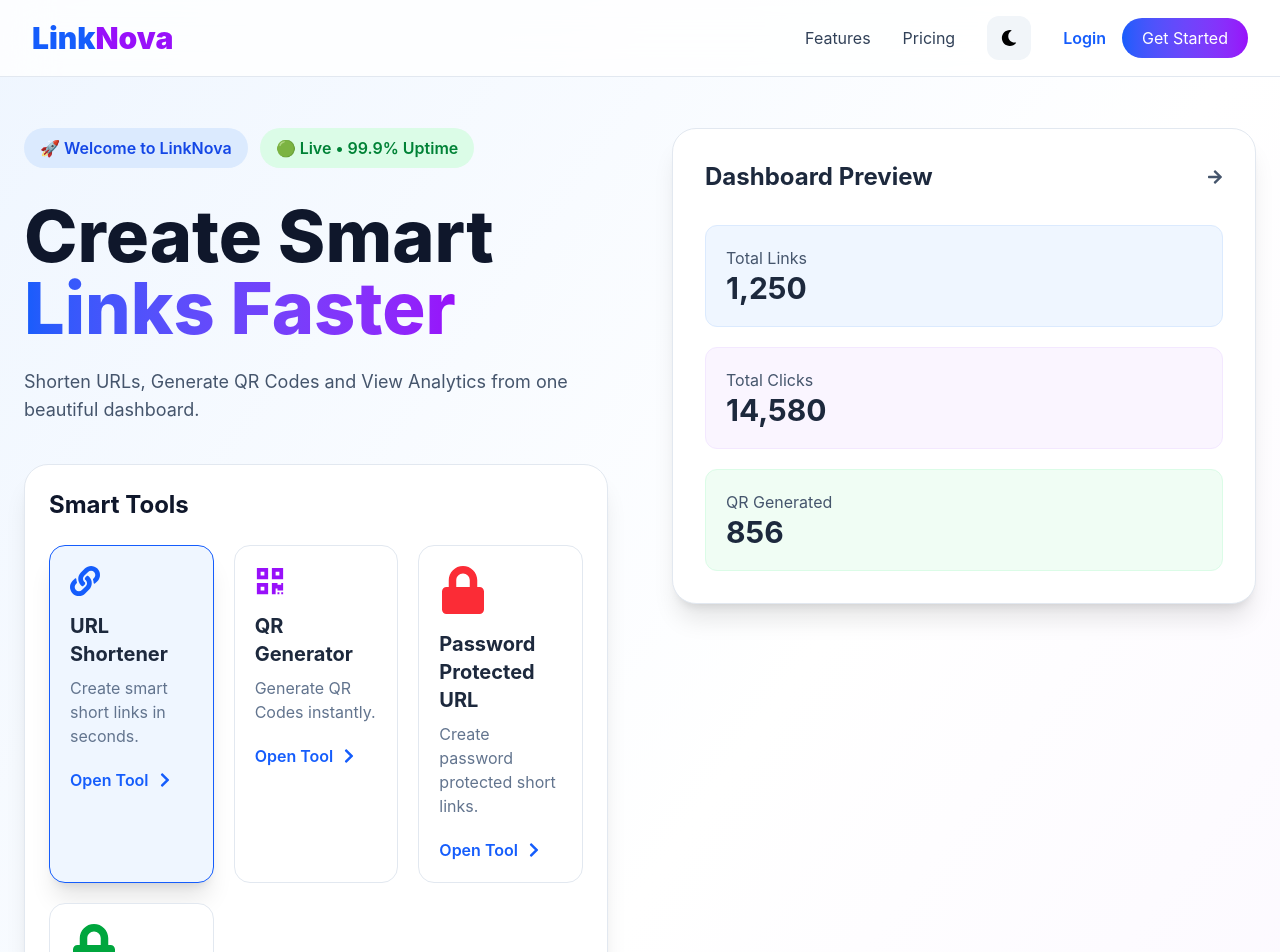
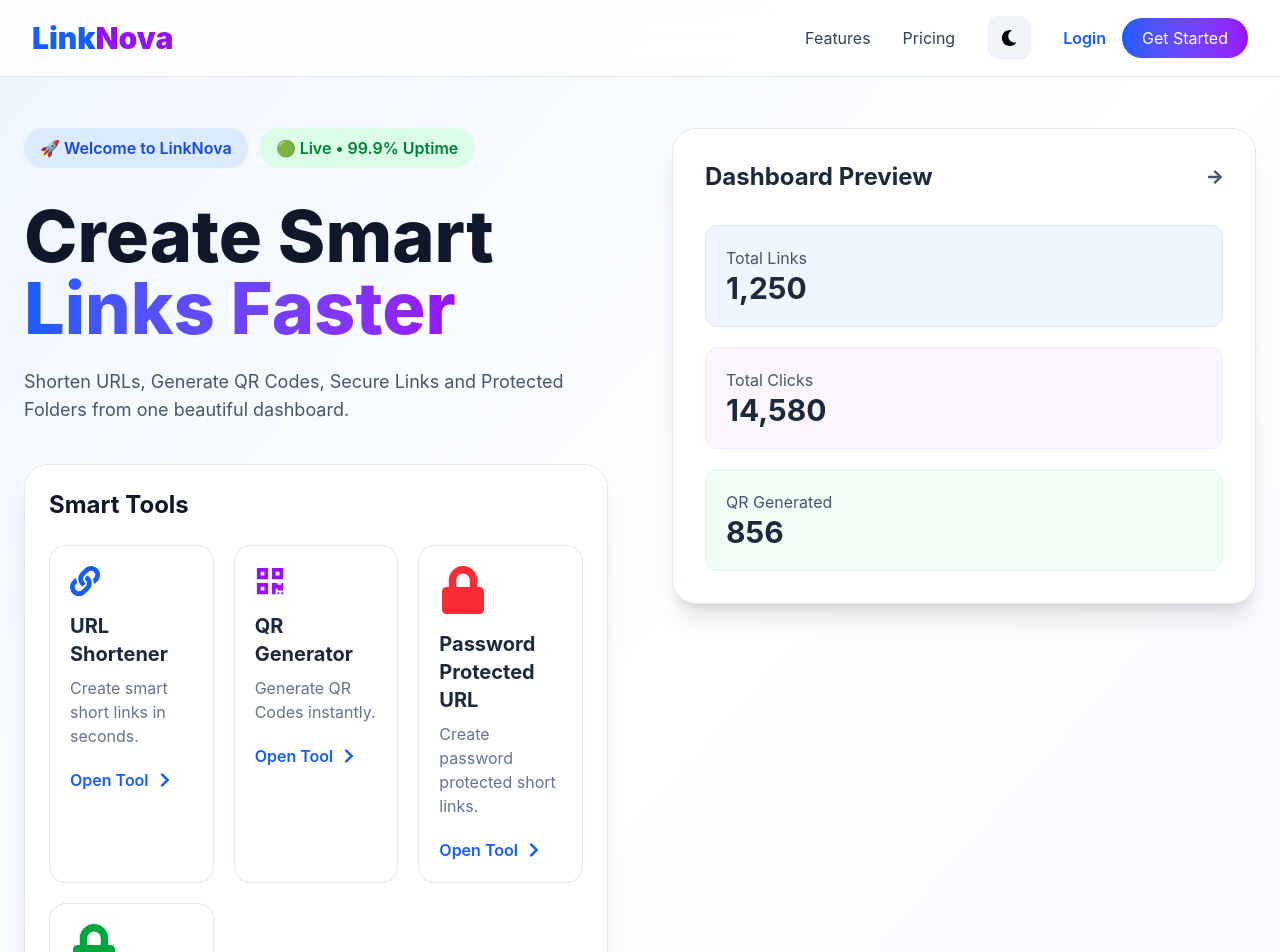
Before and after one commit to Arpan00095/smart-url-shortener, a React (Vite) app in the folder client/: page / in a window 1280 px wide. Shown: the top 952 px of the page. Built offline with nearby package versions, Linux system fonts and the light colour scheme.

Commit message:
Move tools to dedicated pages

```diff
--- a/client/src/components/home/Hero.jsx
+++ b/client/src/components/home/Hero.jsx
@@ -1,51 +1,43 @@
-import { useState } from "react";
-import { motion } from "framer-motion";
 import {
   FaLink,
   FaQrcode,
-  FaChartBar,
   FaLock,
 } from "react-icons/fa";
-import UrlShortener from "../tools/UrlShortener";
-import QRGenerator from "../tools/QRGenerator";
-import AnalyticsTool from "../tools/AnalyticsTool";
-import PasswordProtectedFolder from "../tools/PasswordProtectedFolder";
+
 import DashboardPreview from "./DashboardPreview";
-import ToolCards from "./ToolCards";
 import HeroLeft from "./HeroLeft";
 
 const Hero = () => {
-  const [activeTool, setActiveTool] = useState("url");
 
   const tools = [
     {
       id: "url",
       title: "URL Shortener",
       description: "Create smart short links in seconds.",
+      link: "/url-shortener",
       icon: <FaLink className="text-3xl text-blue-600" />,
-      active: "border-blue-600 bg-blue-50 dark:bg-slate-800",
     },
     {
       id: "qr",
       title: "QR Generator",
       description: "Generate QR Codes instantly.",
+      link: "/qr-generator",
       icon: <FaQrcode className="text-3xl text-purple-600" />,
-      active: "border-purple-600 bg-purple-50 dark:bg-slate-800",
     },
     {
       id: "password",
       title: "Password Protected URL",
       description: "Create password protected short links.",
+      link: "/protected-url",
       icon: <FaLock className="text-5xl text-red-500 mb-4" />,
-      active: "border-red-600 bg-red-50 dark:bg-slate-800",
     },
     {
       id: "folder",
       title: "Protected Folder",
       description: "Upload multiple files inside a password protected folder.",
+      link: "/protected-folder",
       icon: <FaLock className="text-5xl text-green-600 mb-4" />,
-      active: "border-green-600 bg-green-50 dark:bg-slate-800",
-    }
+    },
   ];
 
   return (
@@ -55,11 +47,8 @@
 
         <div className="grid lg:grid-cols-2 gap-16 items-start">
 
-          <HeroLeft
-            tools={tools}
-            activeTool={activeTool}
-            setActiveTool={setActiveTool}
-          />
+          <HeroLeft tools={tools} />
+
           <DashboardPreview />
 
         </div>
--- a/client/src/components/home/HeroLeft.jsx
+++ b/client/src/components/home/HeroLeft.jsx
@@ -1,13 +1,7 @@
 import { motion } from "framer-motion";
-
 import ToolCards from "./ToolCards";
 
-import UrlShortener from "../tools/UrlShortener";
-import QRGenerator from "../tools/QRGenerator";
-import PasswordProtectedUrl from "../tools/PasswordProtectedUrl";
-import PasswordProtectedFolder from "../tools/PasswordProtectedFolder";
-
-const HeroLeft = ({ tools, activeTool, setActiveTool }) => {
+const HeroLeft = ({ tools }) => {
   return (
     <motion.div
       initial={{ opacity: 0, x: -40 }}
@@ -36,7 +30,7 @@
       </h1>
 
       <p className="mt-6 text-slate-600 dark:text-slate-300 text-lg">
-        Shorten URLs, Generate QR Codes and View Analytics
+        Shorten URLs, Generate QR Codes, Secure Links and Protected Folders
         from one beautiful dashboard.
       </p>
 
@@ -46,41 +40,37 @@
           Smart Tools
         </h2>
 
-        <ToolCards
-          tools={tools}
-          activeTool={activeTool}
-          setActiveTool={setActiveTool}
-        />
-
-      </div>
-
-      <div className="mt-8">
-
-        {activeTool === "url" && <UrlShortener />}
-
-        {activeTool === "qr" && <QRGenerator />}
-
-        {activeTool === "password" && <PasswordProtectedUrl />}
-
-        {activeTool === "folder" && <PasswordProtectedFolder />}
+        <ToolCards tools={tools} />
 
       </div>
 
       <div className="flex gap-10 mt-12 flex-wrap">
 
         <div>
-          <h2 className="text-3xl font-bold text-slate-900 dark:text-white">10M+</h2>
-          <p className="text-slate-500 dark:text-slate-400">Links Created</p>
+          <h2 className="text-3xl font-bold text-slate-900 dark:text-white">
+            10M+
+          </h2>
+          <p className="text-slate-500 dark:text-slate-400">
+            Links Created
+          </p>
         </div>
 
         <div>
-          <h2 className="text-3xl font-bold text-slate-900 dark:text-white">50K+</h2>
-          <p className="text-slate-500 dark:text-slate-400">Users</p>
+          <h2 className="text-3xl font-bold text-slate-900 dark:text-white">
+            50K+
+          </h2>
+          <p className="text-slate-500 dark:text-slate-400">
+            Users
+          </p>
         </div>
 
         <div>
-          <h2 className="text-3xl font-bold text-slate-900 dark:text-white">99.9%</h2>
-          <p className="text-slate-500 dark:text-slate-400">Uptime</p>
+          <h2 className="text-3xl font-bold text-slate-900 dark:text-white">
+            99.9%
+          </h2>
+          <p className="text-slate-500 dark:text-slate-400">
+            Uptime
+          </p>
         </div>
 
       </div>
--- a/client/src/components/home/ToolCards.jsx
+++ b/client/src/components/home/ToolCards.jsx
@@ -1,6 +1,9 @@
 import { FaChevronRight } from "react-icons/fa";
+import { useNavigate } from "react-router-dom";
 
-const ToolCards = ({ tools, activeTool, setActiveTool }) => {
+const ToolCards = ({ tools }) => {
+  const navigate = useNavigate();
+
   return (
     <div className="grid grid-cols-1 sm:grid-cols-2 lg:grid-cols-3 gap-5">
 
@@ -8,12 +11,8 @@
 
         <div
           key={tool.id}
-          onClick={() => setActiveTool(tool.id)}
-          className={`group cursor-pointer rounded-2xl border p-5 transition-all duration-300 ${
-            activeTool === tool.id
-              ? "border-blue-600 bg-blue-50 dark:bg-slate-800 shadow-xl"
-              : "border-slate-200 dark:border-slate-700 bg-white dark:bg-slate-900 hover:border-blue-500 hover:shadow-xl"
-          }`}
+          onClick={() => navigate(tool.link)}
+          className="group cursor-pointer rounded-2xl border border-slate-200 dark:border-slate-700 bg-white dark:bg-slate-900 p-5 transition-all duration-300 hover:border-blue-500 hover:shadow-xl"
         >
 
           <div className="mb-4">
--- /dev/null
+++ b/client/src/pages/PasswordProtectedUrlPage.jsx
@@ -0,0 +1,36 @@
+import Navbar from "../components/common/Navbar";
+import Footer from "../components/common/Footer";
+
+import PasswordProtectedUrl from "../components/tools/PasswordProtectedUrl";
+
+const PasswordProtectedUrlPage = () => {
+  return (
+    <>
+      <Navbar />
+
+      <main className="min-h-screen bg-slate-50 dark:bg-slate-950 pt-32 pb-20 transition-colors">
+        <div className="max-w-5xl mx-auto px-6">
+
+          <div className="mb-10 text-center">
+
+            <h1 className="text-5xl font-bold text-slate-900 dark:text-white">
+              Password Protected URL
+            </h1>
+
+            <p className="mt-4 text-lg text-slate-600 dark:text-slate-400">
+              Secure your links with password protection.
+            </p>
+
+          </div>
+
+          <PasswordProtectedUrl />
+
+        </div>
+      </main>
+
+      <Footer />
+    </>
+  );
+};
+
+export default PasswordProtectedUrlPage;
--- /dev/null
+++ b/client/src/pages/ProtectedFolderPage.jsx
@@ -0,0 +1,36 @@
+import Navbar from "../components/common/Navbar";
+import Footer from "../components/common/Footer";
+
+import PasswordProtectedFolder from "../components/tools/PasswordProtectedFolder";
+
+const ProtectedFolderPage = () => {
+  return (
+    <>
+      <Navbar />
+
+      <main className="min-h-screen bg-slate-50 dark:bg-slate-950 pt-32 pb-20 transition-colors">
+        <div className="max-w-5xl mx-auto px-6">
+
+          <div className="mb-10 text-center">
+
+            <h1 className="text-5xl font-bold text-slate-900 dark:text-white">
+              Protected Folder
+            </h1>
+
+            <p className="mt-4 text-lg text-slate-600 dark:text-slate-400">
+              Upload multiple files inside a password protected folder.
+            </p>
+
+          </div>
+
+          <PasswordProtectedFolder />
+
+        </div>
+      </main>
+
+      <Footer />
+    </>
+  );
+};
+
+export default ProtectedFolderPage;
--- /dev/null
+++ b/client/src/pages/QRGeneratorPage.jsx
@@ -0,0 +1,36 @@
+import Navbar from "../components/common/Navbar";
+import Footer from "../components/common/Footer";
+
+import QRGenerator from "../components/tools/QRGenerator";
+
+const QRGeneratorPage = () => {
+  return (
+    <>
+      <Navbar />
+
+      <main className="min-h-screen bg-slate-50 dark:bg-slate-950 pt-32 pb-20 transition-colors">
+        <div className="max-w-5xl mx-auto px-6">
+
+          <div className="mb-10 text-center">
+
+            <h1 className="text-5xl font-bold text-slate-900 dark:text-white">
+              QR Generator
+            </h1>
+
+            <p className="mt-4 text-lg text-slate-600 dark:text-slate-400">
+              Generate beautiful QR Codes instantly.
+            </p>
+
+          </div>
+
+          <QRGenerator />
+
+        </div>
+      </main>
+
+      <Footer />
+    </>
+  );
+};
+
+export default QRGeneratorPage;
--- /dev/null
+++ b/client/src/pages/UrlShortenerPage.jsx
@@ -0,0 +1,40 @@
+import Navbar from "../components/common/Navbar";
+import Footer from "../components/common/Footer";
+
+import UrlShortener from "../components/tools/UrlShortener";
+
+const UrlShortenerPage = () => {
+  return (
+    <>
+
+      <Navbar />
+
+      <main className="min-h-screen bg-slate-50 dark:bg-slate-950 pt-32 pb-20 transition-colors">
+
+        <div className="max-w-5xl mx-auto px-6">
+
+          <div className="mb-10 text-center">
+
+            <h1 className="text-5xl font-bold text-slate-900 dark:text-white">
+              URL Shortener
+            </h1>
+
+            <p className="mt-4 text-lg text-slate-600 dark:text-slate-400">
+              Create smart short links instantly with LinkNova.
+            </p>
+
+          </div>
+
+          <UrlShortener />
+
+        </div>
+
+      </main>
+
+      <Footer />
+
+    </>
+  );
+};
+
+export default UrlShortenerPage;
```
Also changed, not shown: client/src/routes/AppRoutes.jsx (+32 -16 lines).
